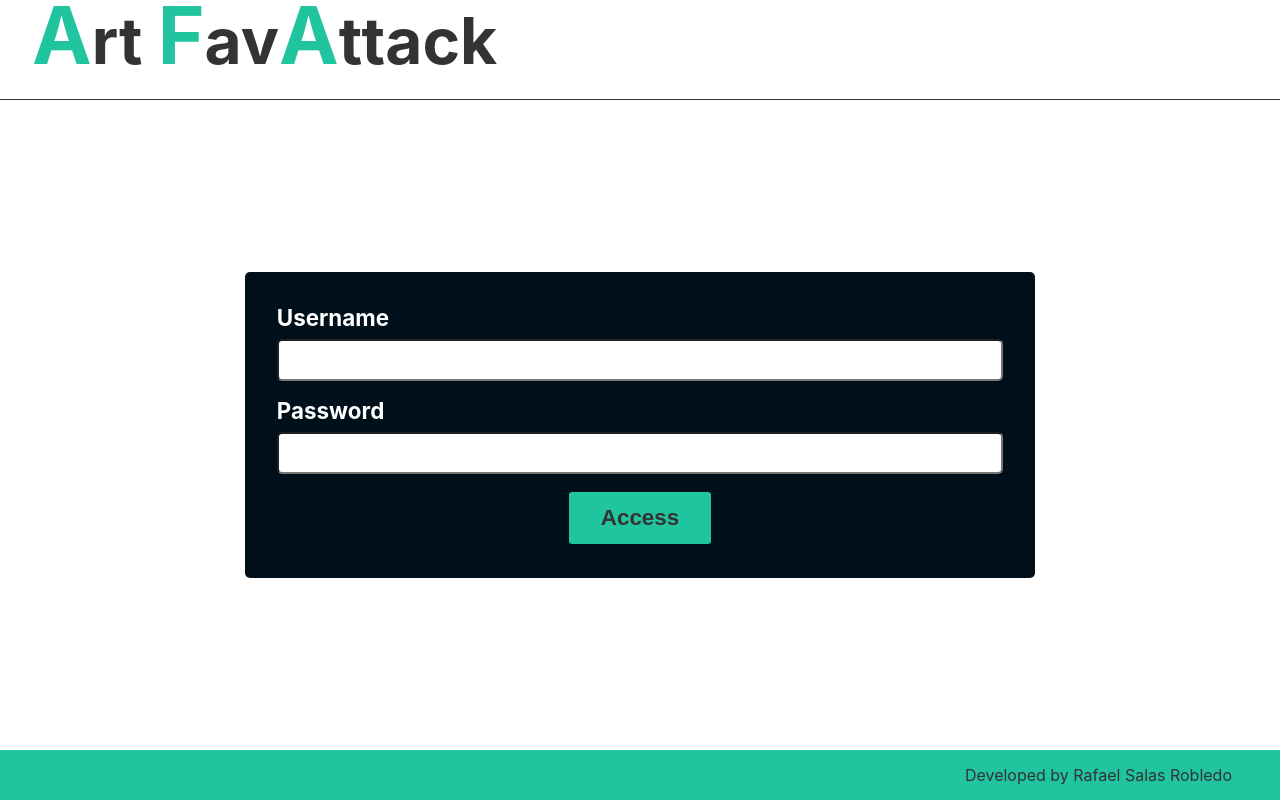
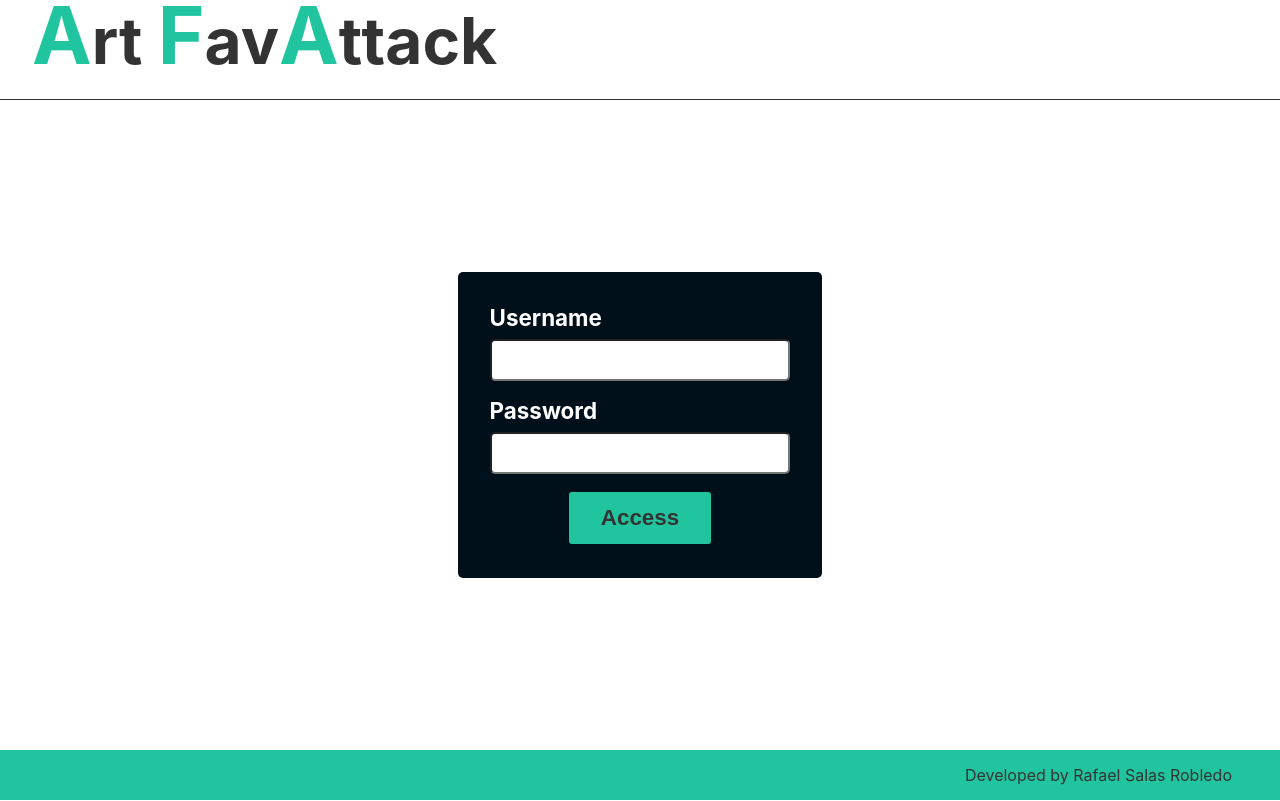
Before and after one commit to rsalas82/artattack, a React (Create React App) app: page / in a window 1280 px wide. Built offline with nearby package versions, Linux system fonts and the light colour scheme; some icons are missing.

Commit message:
Readme & fix responsive

```diff
--- a/src/Artworks/pages/ArtworkSearchList.js
+++ b/src/Artworks/pages/ArtworkSearchList.js
@@ -16,7 +16,7 @@ const ArtworkSearchList = () => {
     const [artworks, moreArtworks, loading] = useInitiniteArtworks(searchText)
 
     useEffect(() => {
-        setSearchText("")
+        setSearchText("goya")
         if (!userLoggedIn) {
             setLocation("/")
         }
--- a/src/User/pages/Login.css
+++ b/src/User/pages/Login.css
@@ -7,7 +7,7 @@
     border-radius: 5px;
     flex: 1 1 auto;
     flex-direction: column;
-    max-width: 65%;
+    max-width: 30%;
     justify-self: center;
     align-self: center;
 }
```
Also changed, not shown: 1 other file (tests, documents, lock files or other folders).
